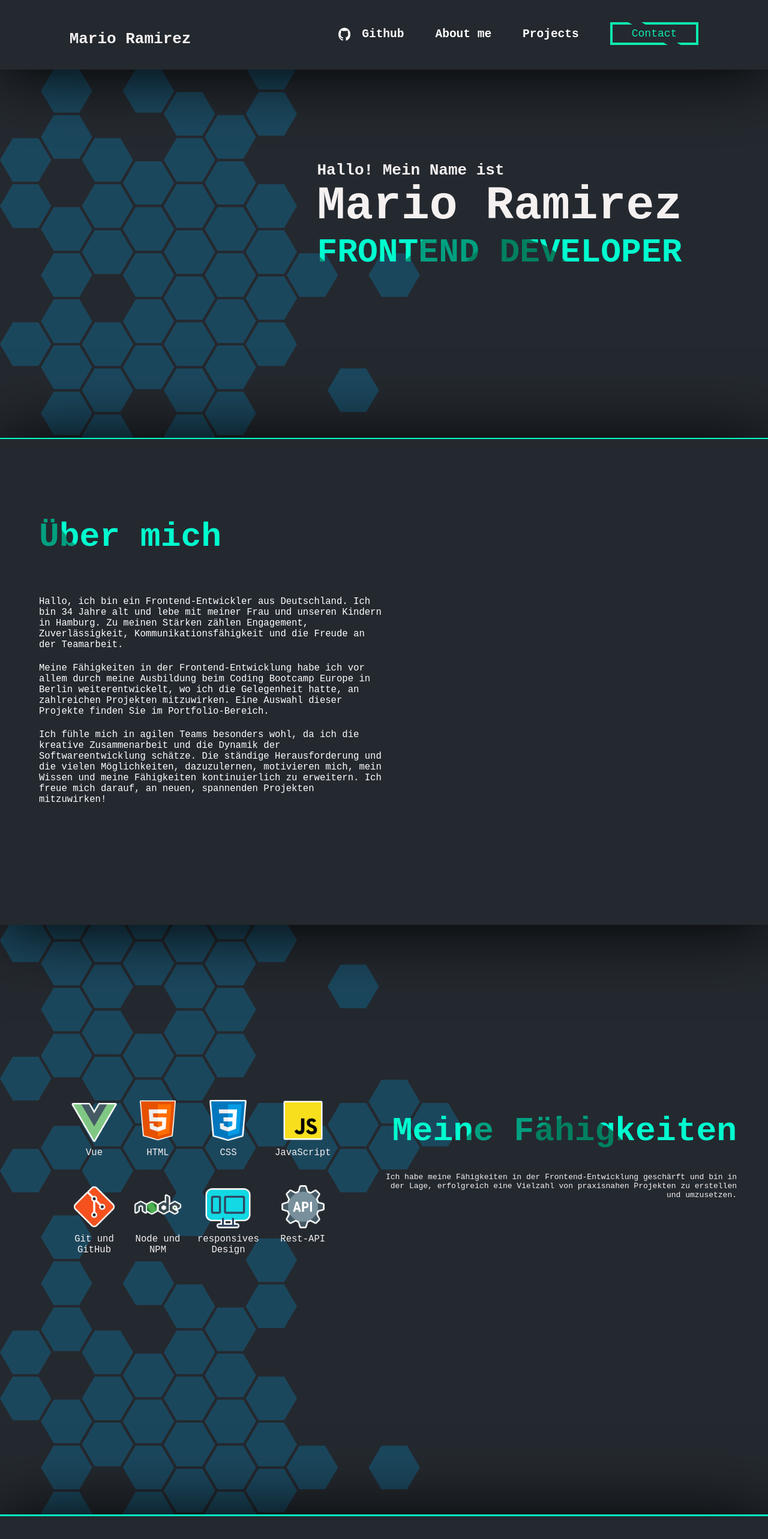
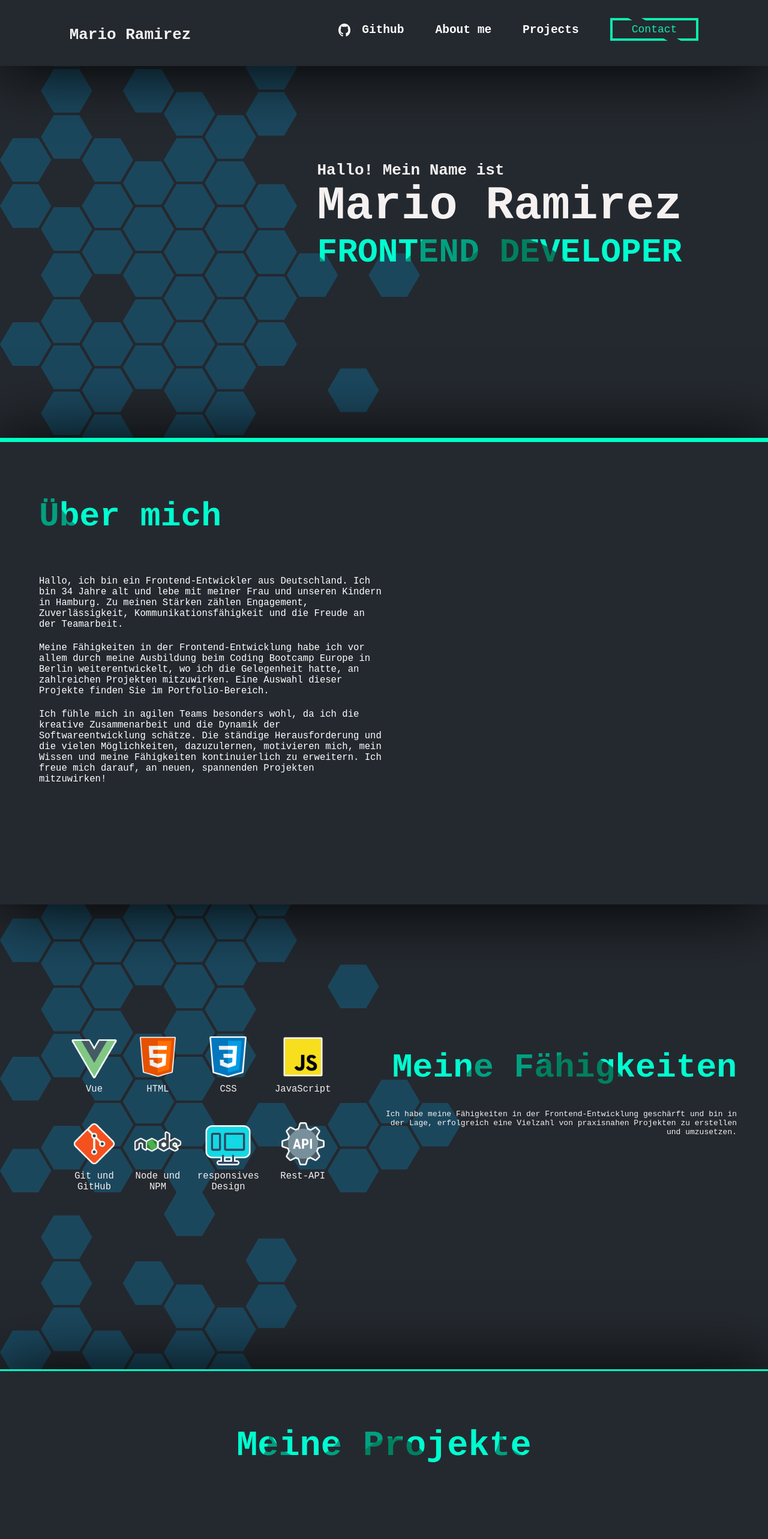
Before and after one commit to marioramirez90/portfolio, a Vue app: page / in a window 1280 px wide. Shown: the top 2566 px of the page at 60% size. Built offline with nearby package versions, Linux system fonts and the light colour scheme.

Commit message:
change high

```diff
--- a/src/components/AboutMe.vue
+++ b/src/components/AboutMe.vue
@@ -75,7 +75,7 @@ export default {}
 .aboutme-content {
   display: flex;
   flex-direction: column;
-  border-top: 2px solid rgb(0, 255, 200);
+  border-top: 7px solid rgb(0, 255, 195);
   left: 19rem;
   text-align: left;
   background-color: var(--background-color);
@@ -85,7 +85,7 @@ export default {}
   border-radius: 0 -89rem 0 0;
   text-justify: distribute;
   padding-bottom: 15rem;
-  padding-top: 10rem;
+  padding-top: 7rem;
 }
 
 .aboutme-content h1 {
--- a/src/components/HomeViewMySkills.vue
+++ b/src/components/HomeViewMySkills.vue
@@ -126,10 +126,10 @@ export default {
   position: relative;
   gap: 1rem;
   right: 0;
-  top: 8rem;
+  top: 2.5rem;
   padding-bottom: 15rem;
   padding-top: 5rem;
-  margin-bottom: 20rem;
+  margin-bottom: 15;
 }
 .my-skills {
   text-align: center;
--- a/src/components/HomeViewNavbar.vue
+++ b/src/components/HomeViewNavbar.vue
@@ -51,7 +51,7 @@ export default {
 .navbar {
   background-color: var(--background-color);
   box-shadow: 1px 5px 8rem black;
-  padding-top: 1.5rem;
+  padding-top: 1rem;
   padding-bottom: 0.5rem;
 }
 .navbar-container {
--- a/src/components/HomeViewProject.vue
+++ b/src/components/HomeViewProject.vue
@@ -121,7 +121,7 @@ export default {
 <style scoped>
 .projects {
   background-color: var(--background-color);
-  padding-top: 7rem;
+  padding-top: -4rem;
   padding-bottom: 20rem;
   box-shadow: 1px 5px 8rem black;
 
```
